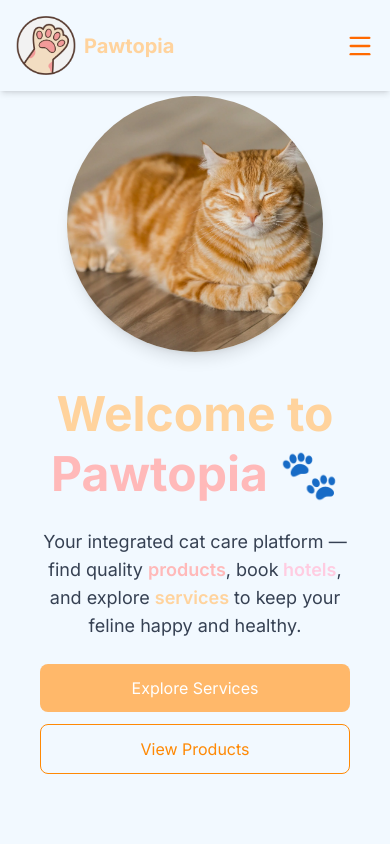
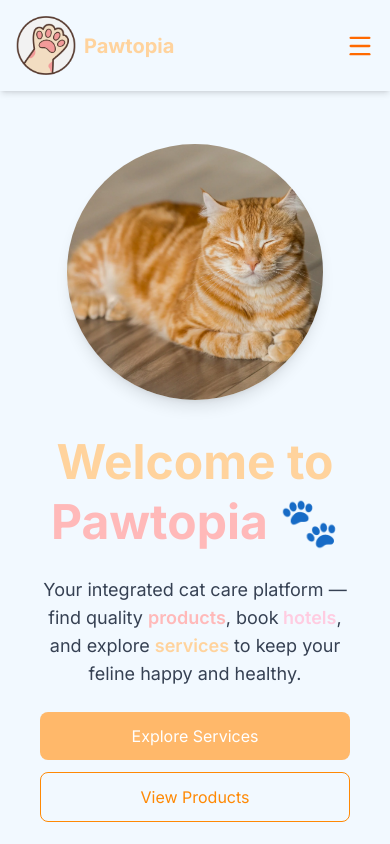
Before and after one commit to stardust0123/pawtopia, a Next.js app: page / in a window 390 px wide. Shown: the top 844 px of the page. Built offline with nearby package versions, Linux system fonts and the light colour scheme.

Commit message:
Change layout to improve responsiveness

```diff
--- a/src/app/layout.tsx
+++ b/src/app/layout.tsx
@@ -20,7 +20,7 @@ export default function RootLayout({
     <html lang="en">
       <body className={`${inter.className} min-h-screen flex flex-col`}>
         <Nav />
-        <main className="flex-1 container mx-auto px-4 py-8">{children}</main>
+        <main className="flex-1 container mx-auto px-4 py-8 pt-20 md:pt-24">{children}</main>
         <Footer />
       </body>
     </html>
```
